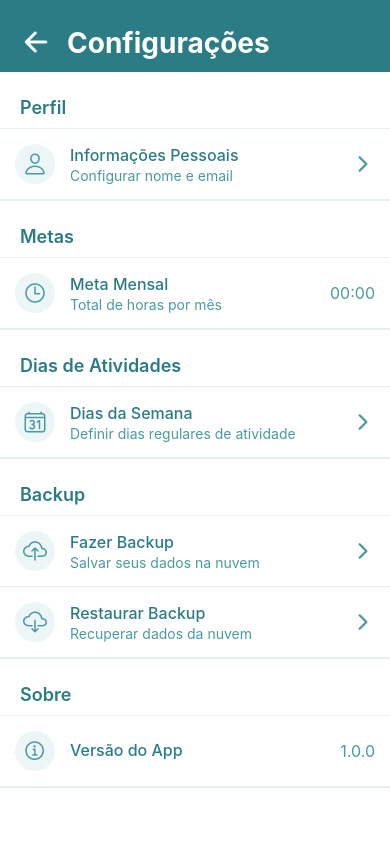
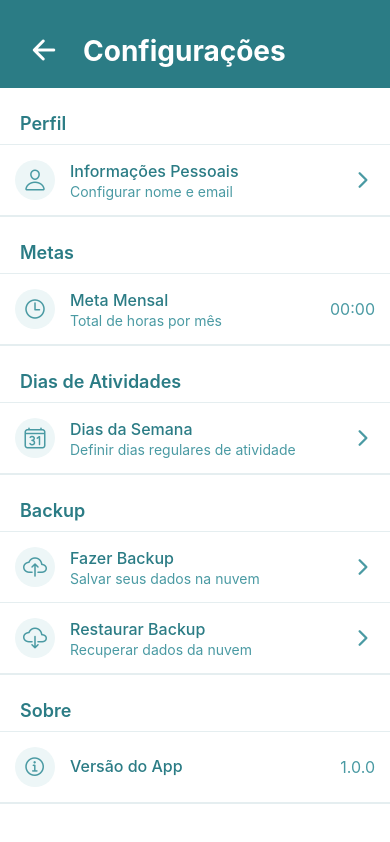
Before and after one commit to ezra-app/ezra-react-native, a React Native app: screen /Settings in a window 390 px wide. Built offline with nearby package versions, Linux system fonts and the light colour scheme.

Commit message:
Padronizaçao dos headers

```diff
--- a/src/screens/AddReportScreen.js
+++ b/src/screens/AddReportScreen.js
@@ -344,6 +344,7 @@ const styles = StyleSheet.create({
   },
   backButton: {
     marginRight: 15,
+    padding: 8,
   },
   headerTitle: {
     fontSize: 28,
--- a/src/screens/MonthlyGoalScreen.js
+++ b/src/screens/MonthlyGoalScreen.js
@@ -185,6 +185,7 @@ const styles = StyleSheet.create({
   },
   backButton: {
     marginRight: 15,
+    padding: 8,
   },
   headerTitle: {
     fontSize: 28,
--- a/src/screens/PersonalInfoScreen.js
+++ b/src/screens/PersonalInfoScreen.js
@@ -139,6 +139,7 @@ const styles = StyleSheet.create({
   },
   backButton: {
     marginRight: 15,
+    padding: 8,
   },
   headerTitle: {
     fontSize: 28,
--- a/src/screens/ReportListScreen.js
+++ b/src/screens/ReportListScreen.js
@@ -197,6 +197,7 @@ const styles = StyleSheet.create({
   },
   backButton: {
     marginRight: 15,
+    padding: 8,
   },
   headerTitle: {
     fontSize: 28,
--- a/src/screens/SettingsScreen.js
+++ b/src/screens/SettingsScreen.js
@@ -248,6 +248,7 @@ const styles = StyleSheet.create({
   },
   backButton: {
     marginRight: 15,
+    padding: 8,
   },
   headerTitle: {
     fontSize: 28,
--- a/src/screens/WorkDaysScreen.js
+++ b/src/screens/WorkDaysScreen.js
@@ -139,6 +139,7 @@ const styles = StyleSheet.create({
   },
   backButton: {
     marginRight: 15,
+    padding: 8,
   },
   headerTitle: {
     fontSize: 28,
```
